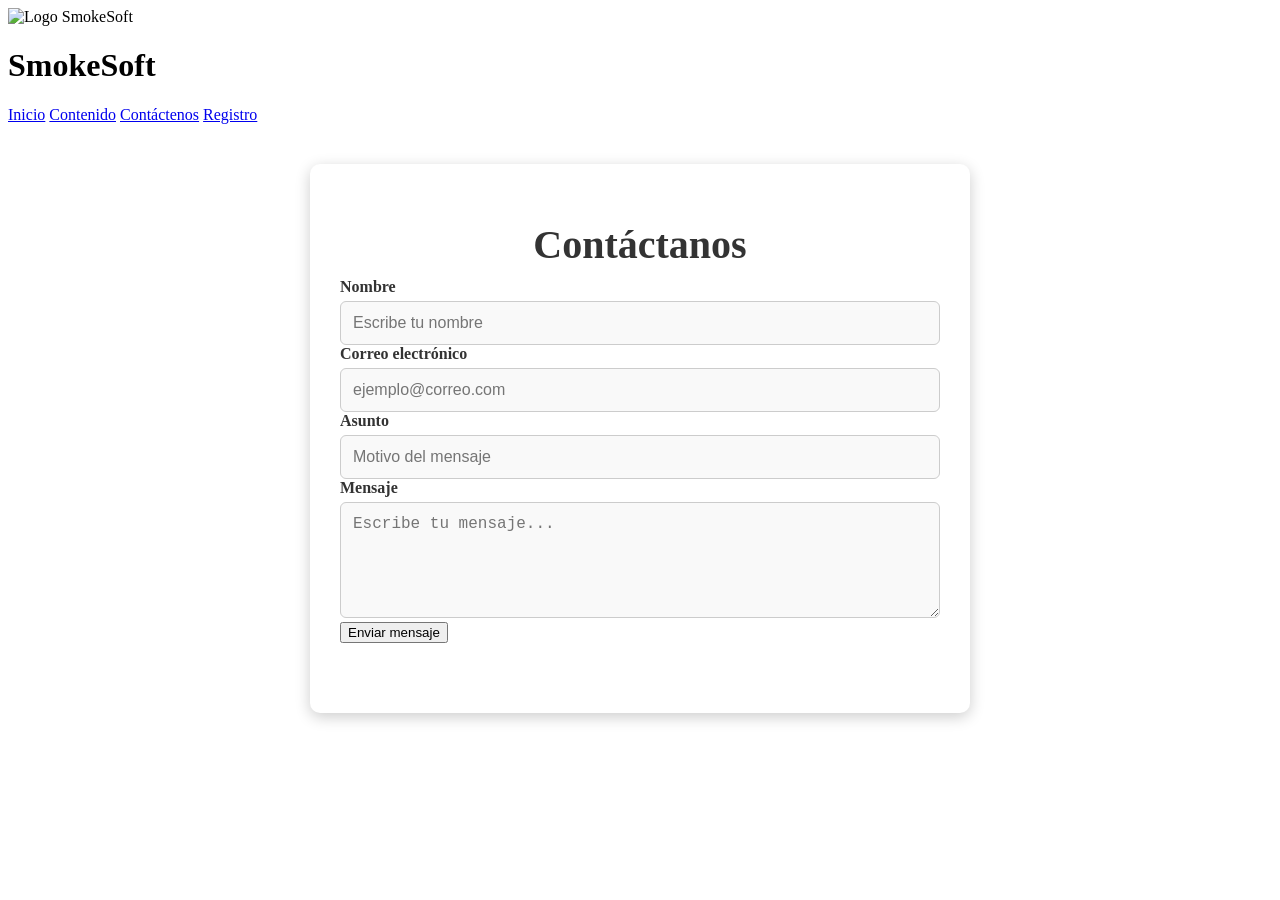
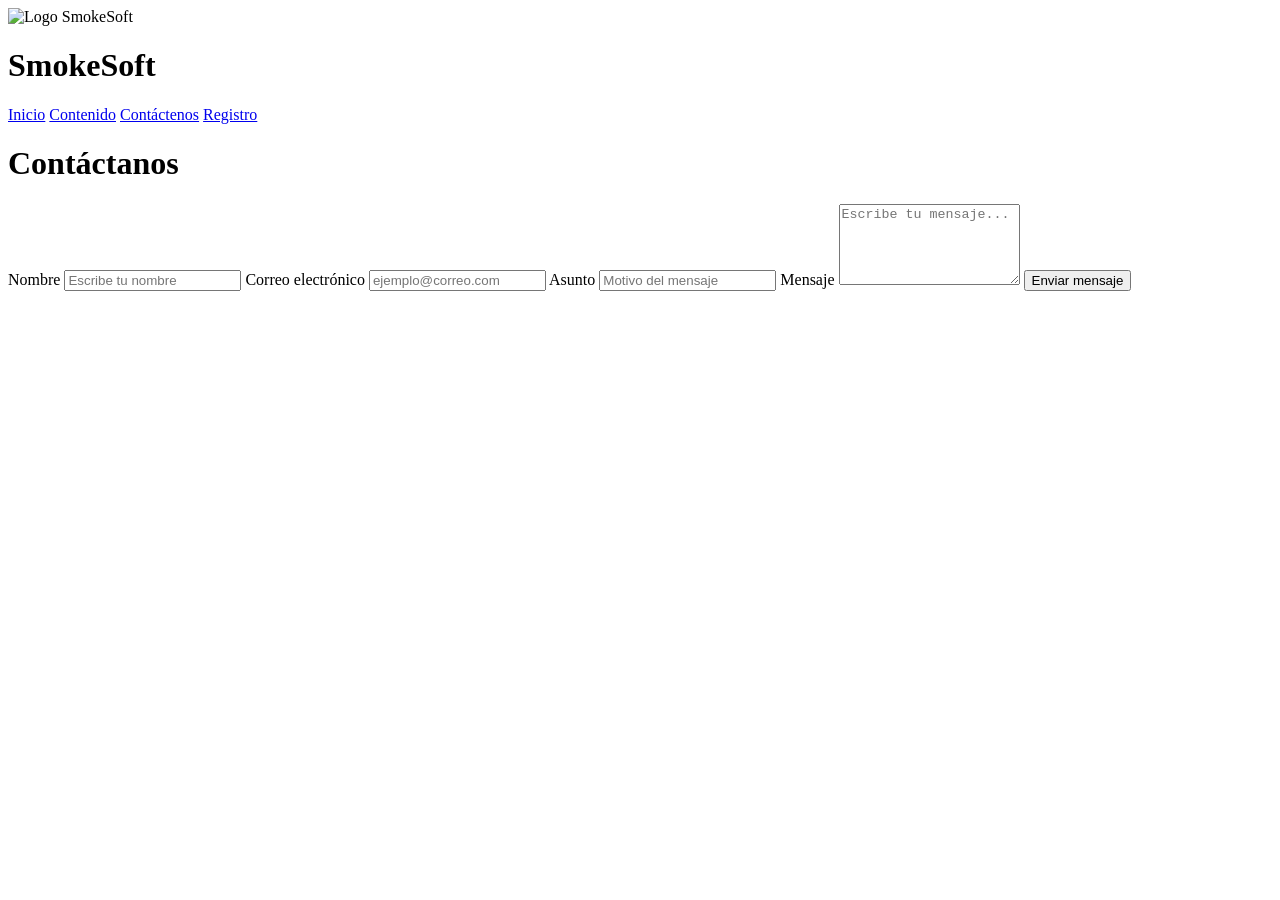

Actualizar estilos y estructura de las páginas HTML, renombrar enlaces de navegación y crear página de administración. Se añaden nuevos estilos para la administración y se mejora la sección de contacto.

--- a/css/estilosContactenos.css
+++ b/css/estilosContactenos.css
@@ -1,86 +1,161 @@
-.contact-container {
-    width: 90%;
-    max-width: 600px;
+/* Estilos para la pagina de contactenos */
+
+/* Contenedor principal */
+.contenedor-contacto {
+    display: flex;
+    justify-content: center;
+    gap: 30px;
+    max-width: 1000px;
     margin: 40px auto;
+    padding: 20px;
+    flex-wrap: wrap;
+}
+
+/* Caja del formulario */
+.caja-formulario {
+    background-color: #222;
     padding: 30px;
-    background: #fff;
     border-radius: 10px;
-    box-shadow: 0 4px 15px rgba(0, 0, 0, 0.2);
+    width: 100%;
+    max-width: 500px;
+    border: 2px solid #00e0d1;
+}
+
+.caja-formulario h2 {
+    color: #00e0d1;
+    font-size: 1.8rem;
+    margin-bottom: 10px;
     text-align: center;
 }
 
-.contact-container h1 {
-    color: #333;
-    font-size: 2.5rem;
-    margin-bottom: 10px;
+.caja-formulario > p {
+    color: #ccc;
+    text-align: center;
+    margin-bottom: 25px;
 }
 
-.contact-container p {
-    color: #666;
-    margin-bottom: 30px;
+/* Formulario de contacto */
+.formulario-contacto {
+    display: flex;
+    flex-direction: column;
+    gap: 20px;
 }
 
-.contact-form {
-    text-align: left;
-    margin-bottom: 40px;
+/* Grupos de campos */
+.grupo-campo {
+    display: flex;
+    flex-direction: column;
 }
 
-.contact-form .input-group {
-    margin-bottom: 20px;
-}
-
-.contact-form label {
-    display: block;
-    color: #333;
+.grupo-campo label {
+    color: #fff;
     margin-bottom: 5px;
     font-weight: bold;
 }
 
-.contact-form input[type="text"],
-.contact-form input[type="email"],
-.contact-form textarea {
-    width: 100%;
+.grupo-campo input,
+.grupo-campo textarea {
     padding: 12px;
-    border: 1px solid #ccc;
-    border-radius: 6px;
+    border: 1px solid #444;
+    border-radius: 5px;
+    background-color: #333;
+    color: #fff;
     font-size: 1rem;
-    box-sizing: border-box;
-    background: #f9f9f9;
 }
 
-.contact-form textarea {
+.grupo-campo input:focus,
+.grupo-campo textarea:focus {
+    border-color: #00e0d1;
+    outline: none;
+}
+
+.grupo-campo textarea {
     resize: vertical;
+    min-height: 100px;
 }
 
-.contact-form .boton {
-    width: 100%;
-    padding: 15px;
-    font-size: 1.1rem;
-    background: #00e0d1;
+/* Boton de enviar */
+.boton-enviar {
+    padding: 12px;
+    background-color: #00e0d1;
     color: #000;
     border: none;
-    border-radius: 8px;
-    cursor: pointer;
+    border-radius: 5px;
+    font-size: 1rem;
     font-weight: bold;
-    transition: background 0.3s;
+    cursor: pointer;
 }
 
-.contact-form .boton:hover {
-    background: #00cccc;
+.boton-enviar:hover {
+    background-color: #00b5a8;
 }
 
-.contact-info {
-    border-top: 1px solid #eee;
-    padding-top: 20px;
+/* Caja de informacion de contacto */
+.caja-informacion {
+    background-color: #222;
+    padding: 30px;
+    border-radius: 10px;
+    width: 100%;
+    max-width: 350px;
+    border-left: 4px solid #00e0d1;
 }
 
-.contact-info h2 {
-    color: #333;
+.caja-informacion h3 {
+    color: #00e0d1;
+    font-size: 1.3rem;
+    margin-bottom: 25px;
+}
+
+/* Datos de contacto */
+.dato-contacto {
+    display: flex;
+    align-items: flex-start;
+    gap: 15px;
+    margin-bottom: 20px;
+    padding-bottom: 15px;
+    border-bottom: 1px solid #444;
+}
+
+.dato-contacto:last-child {
+    border-bottom: none;
+    margin-bottom: 0;
+    padding-bottom: 0;
+}
+
+.dato-contacto .icono {
     font-size: 1.5rem;
-    margin-bottom: 15px;
 }
 
-.contact-info p {
-    margin: 8px 0;
-    color: #333;
+.dato-contacto strong {
+    color: #fff;
+    display: block;
+    margin-bottom: 5px;
+}
+
+.dato-contacto p {
+    color: #ccc;
+    margin: 2px 0;
+    font-size: 0.9rem;
+}
+
+/* Pie de pagina */
+.pie-pagina {
+    background-color: rgba(0, 0, 0, 0.8);
+    color: #fff;
+    text-align: center;
+    padding: 20px;
+    margin-top: 40px;
+}
+
+/* Estilos para pantallas pequeñas */
+@media (max-width: 700px) {
+    .contenedor-contacto {
+        flex-direction: column;
+        align-items: center;
+    }
+    
+    .caja-formulario,
+    .caja-informacion {
+        max-width: 100%;
+    }
 }
